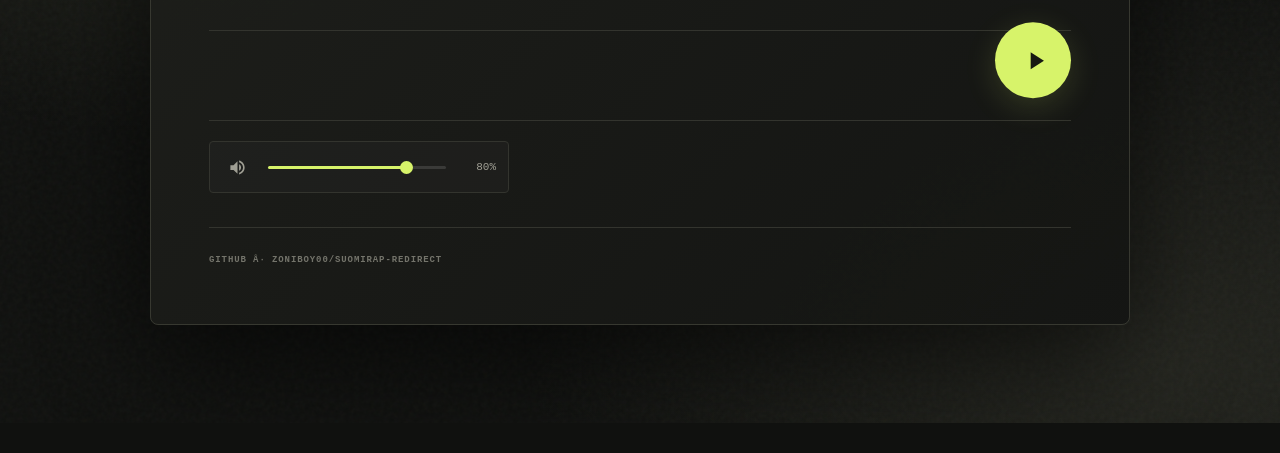
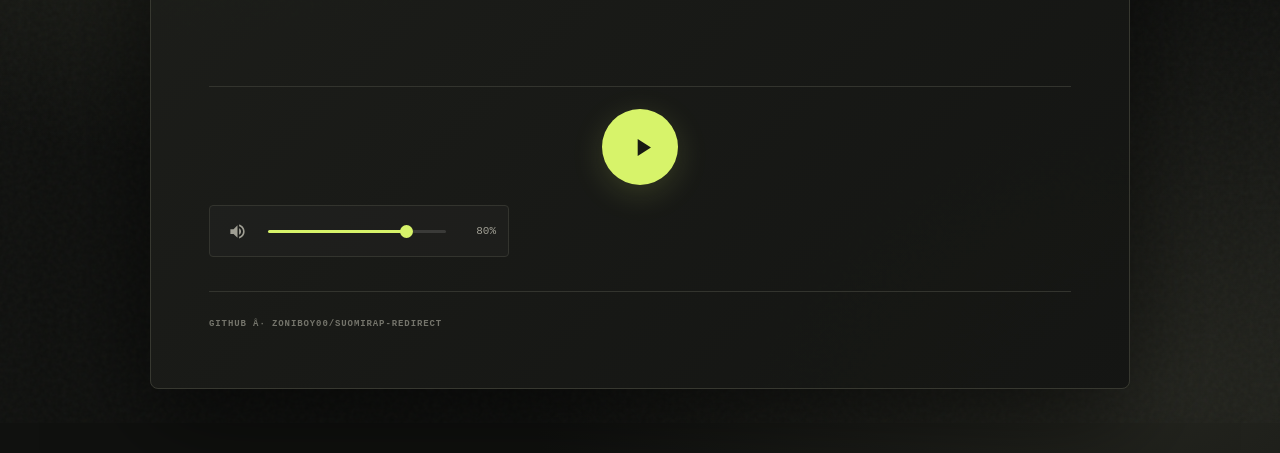
Before and after one commit to ZoniBoy00/suomirap-redirect, a website: page public/index.html in a window 1280 px wide. Shown: the part 377-830 px from the top of the page. Before the commit the page ends 800 px from the top, so only its background shows below. Drawn offline with Linux system fonts and the light colour scheme; no server answers.

Commit message:
fix: center the play control below the visualizer
- place the playback button between the visualizer and volume control

```diff
--- a/public/index.html
+++ b/public/index.html
@@ -41,7 +41,7 @@
   .np-actions svg { width:15px;height:15px; }
   .viz-panel { height:90px;display:flex;align-items:center;padding:14px 0;border-bottom:1px solid var(--line); }
   #viz { width:100%;height:58px;display:block; }
-  .play-wrap { position:absolute; right:clamp(26px,5vw,58px); top:50%; transform:translateY(-1%); width:76px;height:76px; }
+  .play-wrap { position:relative; inset:auto; transform:none; width:76px;height:76px; margin:22px auto 0; }
   .play-btn { width:76px;height:76px;display:grid;place-items:center;border:0;border-radius:50%;background:var(--accent);color:#171912;cursor:pointer;box-shadow:0 8px 32px #d7f36a28;transition:transform .2s,background .2s; }
   .play-btn:hover { transform:scale(1.06);background:#e4ff83; } .play-btn:active { transform:scale(.96); } .play-btn:focus-visible,.mute-btn:focus-visible,.np-actions a:focus-visible,.volume-slider:focus-visible { outline:2px solid var(--accent);outline-offset:4px; }
   .play-btn svg { width:29px;height:29px;fill:currentColor; } .play-btn .icon-play { margin-left:4px; } .play-btn .icon-pause {display:none;} .playing .play-btn .icon-play {display:none;} .playing .play-btn .icon-pause {display:block;}
```
